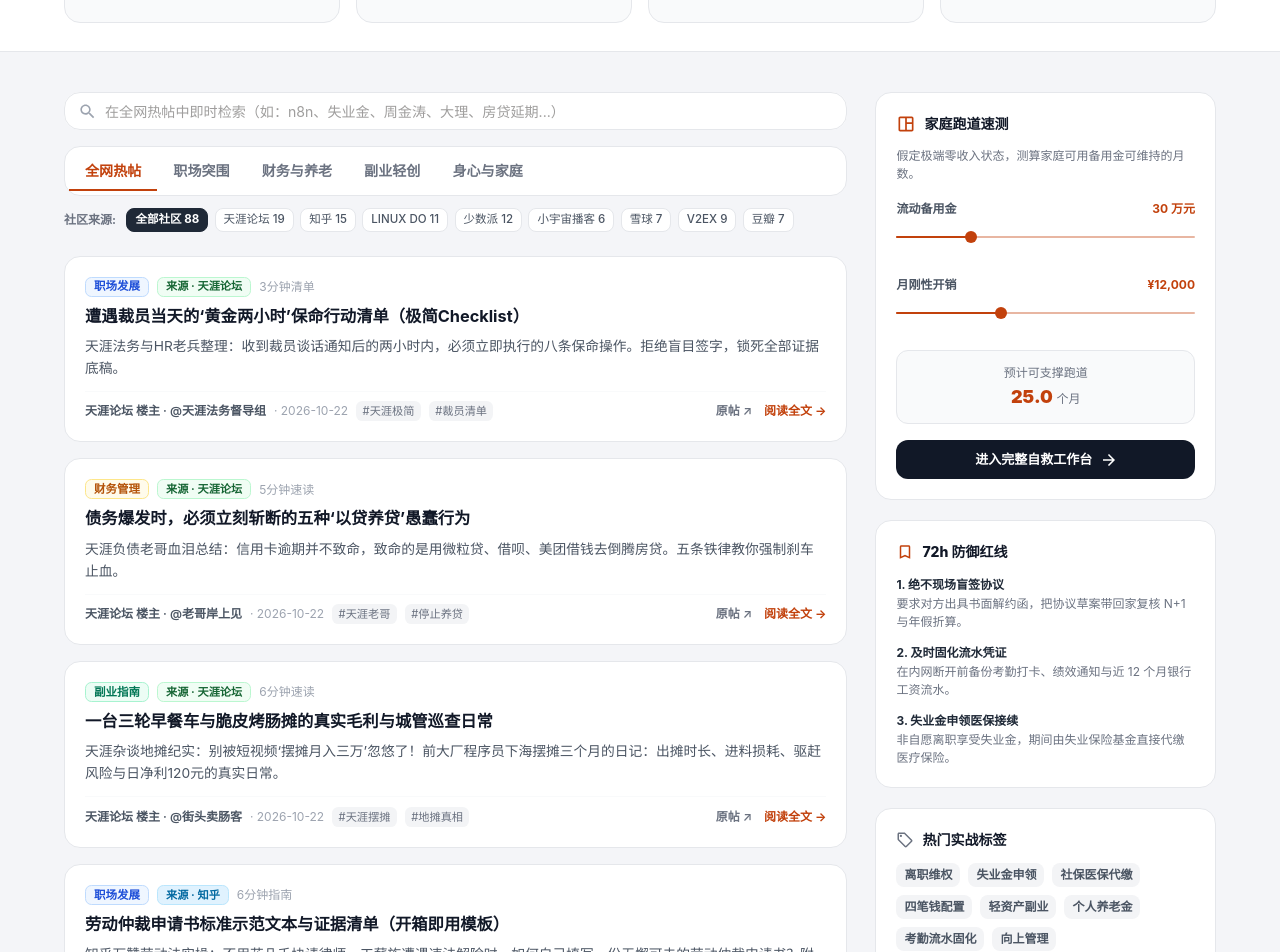
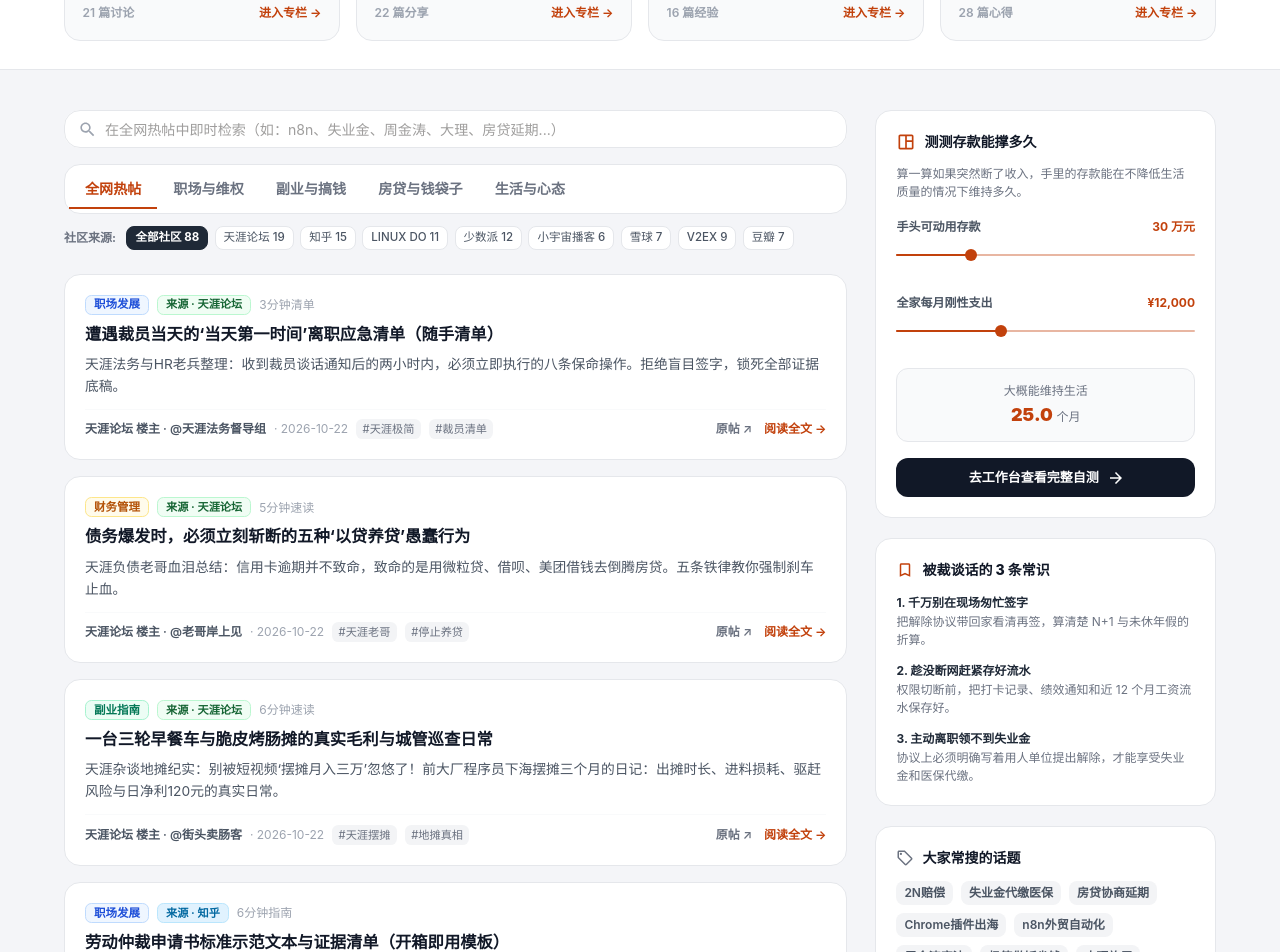
Before and after one commit to xuldqi/znrsczn, a React (Vite) app: page / in a window 1280 px wide. Shown: the part 740-1692 px from the top of the page. Built offline with nearby package versions, Linux system fonts and the light colour scheme; no server answers.

Commit message:
fix(copy): remove AI buzzwords, humanize navigation descriptions and sidebar widgets, de-AI article titles and excerpts

```diff
--- a/src/components/Footer.jsx
+++ b/src/components/Footer.jsx
@@ -67,10 +67,10 @@ const Footer = () => {
                 fontSize: '0.88rem'
               }}
             >
-              一本沉静靠谱的人生成长与避险备忘录。用量化测算工具与全网高质量实战热帖，陪伴 35+ 职场人安稳跨越人生过渡期。
+              记录普通人在失业、中年转型与家庭日常中的真实经历与实用办法。聚合天涯神贴、LINUX DO 赚钱灵感、小宇宙对谈与知乎真实经历。
             </Typography>
             <Typography variant="caption" sx={{ color: '#a8a29e', display: 'block' }}>
-              © {new Date().getFullYear()} 中年自救指南 · 温暖 · 笃定 · 可落地
+              © {new Date().getFullYear()} 中年自救指南 · 真实接地气 · 不灌鸡汤 · 拒绝焦虑
             </Typography>
           </Grid>
 
--- a/src/pages/ArticleDetail.jsx
+++ b/src/pages/ArticleDetail.jsx
@@ -333,7 +333,7 @@ const ArticleDetail = () => {
                   {article.readTime || '5分钟精读'}
                 </Typography>
                 <Typography variant="caption" sx={{ color: '#9ca3af' }}>
-                  · 发布于 {article.date || '近期实战'}
+                  · 收录于 {article.date || '近期'}
                 </Typography>
               </Box>
 
@@ -414,7 +414,7 @@ const ArticleDetail = () => {
                   }}
                 >
                   <Typography variant="caption" sx={{ color: '#c2410c', fontWeight: 800, display: 'block', mb: 0.5, letterSpacing: '0.05em' }}>
-                    实战导读 / 核心要义
+                    内容要点
                   </Typography>
                   <Typography variant="body2" sx={{ color: '#44403c', fontSize: '0.94rem', lineHeight: 1.75 }}>
                     {article.excerpt || article.summary}
--- a/src/pages/Articles.jsx
+++ b/src/pages/Articles.jsx
@@ -130,7 +130,7 @@ const Articles = () => {
             </Box>
 
             <Typography variant="body1" sx={{ color: '#4b5563', fontSize: '0.96rem', lineHeight: 1.7 }}>
-              面向 35-50 岁人群的逆周期与自救热帖精粹：聚合天涯神贴、LINUX DO 赚钱小项目、小宇宙播客对谈、知乎与 V2EX 实战经验。
+              聚合天涯神贴、LINUX DO 搞钱灵感、小宇宙对谈与知乎真实经历。汇集全网关于被裁自保、轻资产尝试与省钱生活的诚恳讨论。
             </Typography>
           </Box>
 
@@ -139,7 +139,7 @@ const Articles = () => {
             <TextField
               fullWidth
               size="small"
-              placeholder="搜索实战关键词，如：离职维权、副业、失业金、四笔钱、养老..."
+              placeholder="搜索关键词，如：2N赔偿、副业、失业金、房贷延期、大理旅居..."
               value={searchTerm}
               onChange={(e) => {
                 setSearchTerm(e.target.value)
--- a/src/pages/Home.jsx
+++ b/src/pages/Home.jsx
@@ -53,14 +53,16 @@ const sourceStyles = {
 }
 
 const popularTags = [
-  '离职维权',
-  '失业金申领',
-  '社保医保代缴',
-  '四笔钱配置',
-  '轻资产副业',
-  '个人养老金',
-  '考勤流水固化',
-  '向上管理'
+  '2N赔偿',
+  '失业金代缴医保',
+  '房贷协商延期',
+  'Chrome插件出海',
+  'n8n外贸自动化',
+  '周金涛康波',
+  '极简做饭省钱',
+  '大理旅居',
+  '闲鱼卖闲置回血',
+  '35岁程序员转型'
 ]
 
 const Home = () => {
@@ -129,10 +131,10 @@ const Home = () => {
   // 分类 Tabs
   const feedTabs = useMemo(() => [
     { id: 'hot', name: '全网热帖', filter: () => true },
-    { id: 'career', name: '职场突围', filter: a => ['职场发展', '转型升级'].includes(a.category) },
-    { id: 'finance', name: '财务与养老', filter: a => ['财务管理'].includes(a.category) },
-    { id: 'side', name: '副业轻创', filter: a => ['副业指南'].includes(a.category) },
-    { id: 'mind', name: '身心与家庭', filter: a => ['中年危机', '心理健康', '家庭关系', '生活技能'].includes(a.category) },
+    { id: 'career', name: '职场与维权', filter: a => ['职场发展', '转型升级'].includes(a.category) },
+    { id: 'side', name: '副业与搞钱', filter: a => ['副业指南'].includes(a.category) },
+    { id: 'finance', name: '房贷与钱袋子', filter: a => ['财务管理'].includes(a.category) },
+    { id: 'mind', name: '生活与心态', filter: a => ['中年危机', '心理健康', '家庭关系', '生活技能'].includes(a.category) },
   ], [])
 
   const currentTab = feedTabs[activeTab] || feedTabs[0]
@@ -182,10 +184,10 @@ const Home = () => {
                 sx={{ bgcolor: '#fee2e2', color: '#b91c1c', fontWeight: 700, fontSize: '0.72rem', height: 20, borderRadius: 1 }}
               />
               <Typography variant="body2" sx={{ color: '#374151', fontSize: '0.85rem', fontWeight: 600 }}>
-                已收录全网 {publishedArticles.length} 篇逆周期自救与赚钱实录
+                聚合天涯神贴、LINUX DO搞钱项目、小宇宙播客与真实经历 (已整理 {publishedArticles.length} 篇)
               </Typography>
               <Typography variant="caption" sx={{ color: '#9ca3af', display: { xs: 'none', md: 'inline' } }}>
-                · 每日 03:30 自动收录天涯/知乎/LINUX DO/小宇宙
+                · 每天凌晨自动同步
               </Typography>
             </Box>
 
@@ -204,7 +206,7 @@ const Home = () => {
                   '&:hover': { bgcolor: 'transparent', textDecoration: 'underline' }
                 }}
               >
-                自救工作台 (跑道与防御红线) →
+                测算备用金能撑多久 →
               </Button>
             </Box>
           </Box>
@@ -253,7 +255,7 @@ const Home = () => {
             <Box>
               <Box sx={{ display: 'flex', alignItems: 'center', gap: 1.2, mb: 2 }}>
                 <Chip
-                  label="焦点推荐"
+                  label="今日必读"
                   size="small"
                   sx={{
                     bgcolor: '#c2410c',
@@ -397,7 +399,7 @@ const Home = () => {
               <Box sx={{ display: 'flex', alignItems: 'center', gap: 1, mb: 2 }}>
                 <TrendingUpIcon sx={{ color: '#c2410c', fontSize: 20 }} />
                 <Typography variant="subtitle1" sx={{ fontWeight: 800, color: '#111827', fontSize: '0.98rem' }}>
-                  热门实战榜
+                  大家都在看
                 </Typography>
               </Box>
 
@@ -486,7 +488,7 @@ const Home = () => {
                 endIcon={<ArrowForwardIcon sx={{ fontSize: 15 }} />}
                 sx={{ color: '#4b5563', fontWeight: 600, fontSize: '0.8rem', p: 0, '&:hover': { color: '#c2410c', bgcolor: 'transparent' } }}
               >
-                查看完整榜单
+                浏览更多热帖
               </Button>
             </Box>
           </Paper>
@@ -510,31 +512,31 @@ const Home = () => {
           >
             {[
               {
-                title: '职场突围战',
-                tag: '职场防线',
-                desc: '35岁破局 · 经验变现 · 合法维权',
-                count: `${categoryCounts.career} 篇精选`,
+                title: '职场与维权',
+                tag: '防裁自保',
+                desc: '争取2N补偿、保留考勤证据、35岁求职真相',
+                count: `${categoryCounts.career} 篇讨论`,
                 path: '/career'
               },
               {
-                title: '副业与轻创',
-                tag: '开源创收',
-                desc: '零成本起步 · 咨询陪跑 · 出海插件',
-                count: `${categoryCounts.side} 篇精选`,
+                title: '副业与搞钱',
+                tag: '小而美尝试',
+                desc: 'Chrome插件出海、n8n自动化、自由职业接单',
+                count: `${categoryCounts.side} 篇分享`,
                 path: '/side-business'
               },
               {
-                title: '资产与养老',
-                tag: '底线防御',
-                desc: '四笔钱法则 · 养老精算 · 债务重构',
-                count: `${categoryCounts.finance} 篇精选`,
+                title: '房贷与钱袋子',
+                tag: '防断供保命',
+                desc: '银行协商延期还本、家庭备用金测算、资产配置',
+                count: `${categoryCounts.finance} 篇经验`,
                 path: '/finance'
               },
               {
-                title: '身心与家庭',
-                tag: '基石支撑',
-                desc: '中年内耗脱敏 · 亲子沟通 · 健康指标',
-                count: `${categoryCounts.family} 篇精选`,
+                title: '生活与心态',
+                tag: '过好日子',
+                desc: '极简省钱备餐、闲鱼二手出清、停止精神内耗',
+                count: `${categoryCounts.family} 篇心得`,
                 path: '/family'
               }
             ].map((col) => (
@@ -960,16 +962,16 @@ const Home = () => {
                 <Box sx={{ display: 'flex', alignItems: 'center', gap: 1, mb: 1.5 }}>
                   <DashboardIcon sx={{ color: '#c2410c', fontSize: 20 }} />
                   <Typography variant="subtitle2" sx={{ fontWeight: 800, color: '#111827' }}>
-                    家庭跑道速测
+                    测测存款能撑多久
                   </Typography>
                 </Box>
                 <Typography variant="caption" sx={{ color: '#6b7280', display: 'block', mb: 2, lineHeight: 1.5 }}>
-                  假定极端零收入状态，测算家庭可用备用金可维持的月数。
+                  算一算如果突然断了收入，手里的存款能在不降低生活质量的情况下维持多久。
                 </Typography>
 
                 <Box sx={{ mb: 2 }}>
                   <Box sx={{ display: 'flex', justifyContent: 'space-between', mb: 0.5 }}>
-                    <Typography variant="caption" sx={{ color: '#4b5563', fontWeight: 600 }}>流动备用金</Typography>
+                    <Typography variant="caption" sx={{ color: '#4b5563', fontWeight: 600 }}>手头可动用存款</Typography>
                     <Typography variant="caption" sx={{ color: '#c2410c', fontWeight: 700 }}>{sidebarSavings} 万元</Typography>
                   </Box>
                   <Slider
@@ -985,7 +987,7 @@ const Home = () => {
 
                 <Box sx={{ mb: 2 }}>
                   <Box sx={{ display: 'flex', justifyContent: 'space-between', mb: 0.5 }}>
-                    <Typography variant="caption" sx={{ color: '#4b5563', fontWeight: 600 }}>月刚性开销</Typography>
+                    <Typography variant="caption" sx={{ color: '#4b5563', fontWeight: 600 }}>全家每月刚性支出</Typography>
                     <Typography variant="caption" sx={{ color: '#c2410c', fontWeight: 700 }}>¥{sidebarMonthly.toLocaleString()}</Typography>
                   </Box>
                   <Slider
@@ -1000,7 +1002,7 @@ const Home = () => {
                 </Box>
 
                 <Box sx={{ p: 1.5, borderRadius: 1.5, bgcolor: '#f9fafb', border: '1px solid #e5e7eb', textAlign: 'center', mb: 2 }}>
-                  <Typography variant="caption" sx={{ color: '#6b7280', display: 'block' }}>预计可支撑跑道</Typography>
+                  <Typography variant="caption" sx={{ color: '#6b7280', display: 'block' }}>大概能维持生活</Typography>
                   <Typography variant="h5" sx={{ fontWeight: 900, color: '#c2410c', my: 0.2 }}>
                     {sidebarRunway} <Typography component="span" variant="caption" sx={{ color: '#6b7280' }}>个月</Typography>
                   </Typography>
@@ -1022,11 +1024,11 @@ const Home = () => {
                     '&:hover': { bgcolor: '#c2410c' }
                   }}
                 >
-                  进入完整自救工作台
+                  去工作台查看完整自测
                 </Button>
               </Paper>
 
-              {/* 挂件 2：突发变故应急原则便签 */}
+              {/* 挂件 2：被裁当天的常识便签 */}
               <Paper
                 elevation={0}
                 sx={{
@@ -1041,33 +1043,33 @@ const Home = () => {
                 <Box sx={{ display: 'flex', alignItems: 'center', gap: 1, mb: 1.5 }}>
                   <BookmarkIcon sx={{ color: '#c2410c', fontSize: 18 }} />
                   <Typography variant="subtitle2" sx={{ fontWeight: 800, color: '#111827' }}>
-                    72h 防御红线
+                    被裁谈话的 3 条常识
                   </Typography>
                 </Box>
 
                 <Stack spacing={1.5}>
                   <Box>
                     <Typography variant="caption" sx={{ fontWeight: 700, color: '#1f2937', display: 'block' }}>
-                      1. 绝不现场盲签协议
+                      1. 千万别在现场匆忙签字
                     </Typography>
                     <Typography variant="caption" sx={{ color: '#6b7280', fontSize: '0.75rem', lineHeight: 1.5, display: 'block' }}>
-                      要求对方出具书面解约函，把协议草案带回家复核 N+1 与年假折算。
+                      把解除协议带回家看清再签，算清楚 N+1 与未休年假的折算。
                     </Typography>
                   </Box>
                   <Box>
                     <Typography variant="caption" sx={{ fontWeight: 700, color: '#1f2937', display: 'block' }}>
-                      2. 及时固化流水凭证
+                      2. 趁没断网赶紧存好流水
                     </Typography>
                     <Typography variant="caption" sx={{ color: '#6b7280', fontSize: '0.75rem', lineHeight: 1.5, display: 'block' }}>
-                      在内网断开前备份考勤打卡、绩效通知与近 12 个月银行工资流水。
+                      权限切断前，把打卡记录、绩效通知和近 12 个月工资流水保存好。
                     </Typography>
                   </Box>
                   <Box>
                     <Typography variant="caption" sx={{ fontWeight: 700, color: '#1f2937', display: 'block' }}>
-                      3. 失业金申领医保接续
+                      3. 主动离职领不到失业金
                     </Typography>
                     <Typography variant="caption" sx={{ color: '#6b7280', fontSize: '0.75rem', lineHeight: 1.5, display: 'block' }}>
-                      非自愿离职享受失业金，期间由失业保险基金直接代缴医疗保险。
+                      协议上必须明确写着用人单位提出解除，才能享受失业金和医保代缴。
                     </Typography>
                   </Box>
                 </Stack>
@@ -1088,7 +1090,7 @@ const Home = () => {
                 <Box sx={{ display: 'flex', alignItems: 'center', gap: 1, mb: 1.5 }}>
                   <TagIcon sx={{ color: '#6b7280', fontSize: 18 }} />
                   <Typography variant="subtitle2" sx={{ fontWeight: 800, color: '#111827' }}>
-                    热门实战标签
+                    大家常搜的话题
                   </Typography>
                 </Box>
 
```
Also changed, not shown: src/components/Navbar.jsx (+6 -6 lines), articles.json, 1 other file (tests, documents, lock files or other folders).
